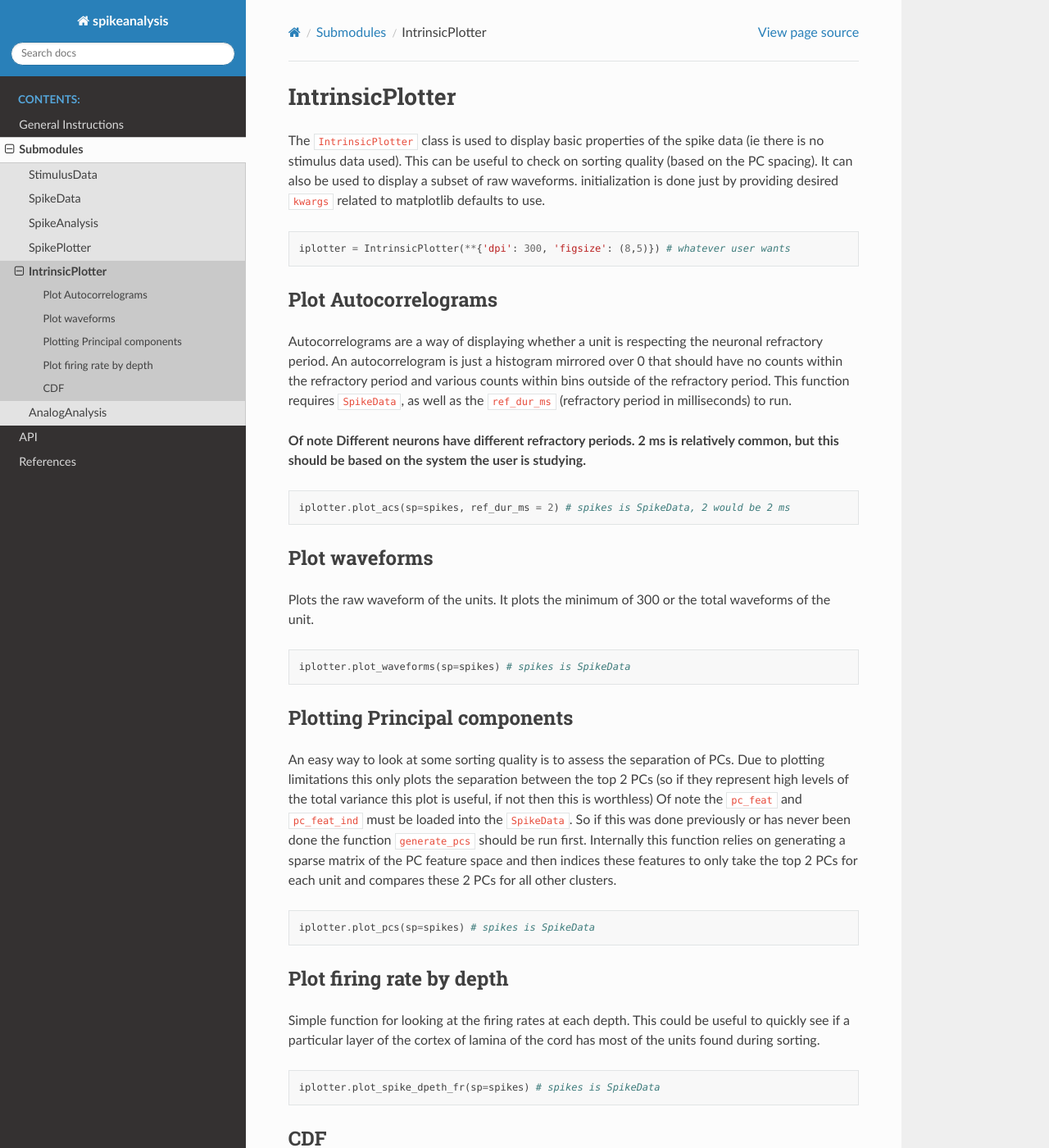
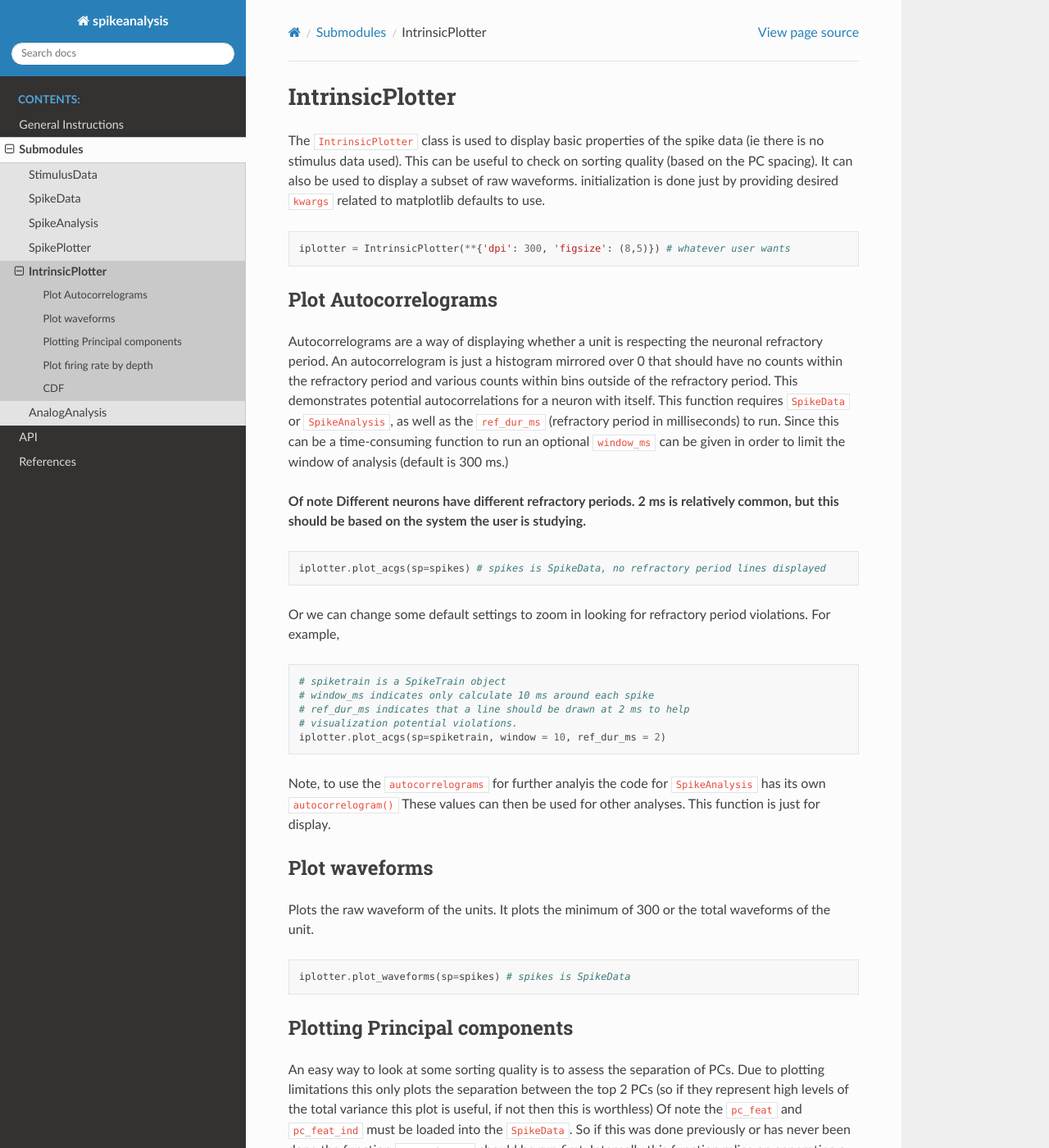
Before and after one commit to zm711/spikeanalysis, a Sphinx documentation site: the page built from docs/source/submodules/intrinsic_plotter.rst, in a window 1280 px wide and 1400 px high. Shown: the whole window at 82% size. Built offline with Sphinx 7.4.7 and the Read the Docs theme 2.0.0, drawn with Linux system fonts in a browser that asks for light colours; some of the changed text lies outside the part shown.

Commit message:
a couple more docs

```diff
--- a/docs/source/submodules/intrinsic_plotter.rst
+++ b/docs/source/submodules/intrinsic_plotter.rst
@@ -13,16 +13,31 @@ Plot Autocorrelograms
 ---------------------
 
 Autocorrelograms are a way of displaying whether a unit is respecting the neuronal refractory period. An autocorrelogram is just a histogram mirrored
-over 0 that should have no counts within the refractory period and various counts within bins outside of the refractory period. This function requires
-:code:`SpikeData`, as well as the :code:`ref_dur_ms` (refractory period in milliseconds) to run.
+over 0 that should have no counts within the refractory period and various counts within bins outside of the refractory period. This demonstrates potential
+autocorrelations for a neuron with itself. This function requires :code:`SpikeData` or :code:`SpikeAnalysis`, as well as the :code:`ref_dur_ms`
+(refractory period in milliseconds) to run. Since this can be a time-consuming function to run an optional :code:`window_ms` can be given in order to
+limit the window of analysis (default is 300 ms.)
 
 **Of note Different neurons have different refractory periods. 2 ms is relatively common, but this should be based on the system the user is studying.**
 
 
 .. code-block:: python
 
-    iplotter.plot_acs(sp=spikes, ref_dur_ms = 2) # spikes is SpikeData, 2 would be 2 ms
+    iplotter.plot_acgs(sp=spikes) # spikes is SpikeData, no refractory period lines displayed
 
+Or we can change some default settings to zoom in looking for refractory period violations. For example,
+
+.. code-block:: python
+
+    # spiketrain is a SpikeTrain object
+    # window_ms indicates only calculate 10 ms around each spike
+    # ref_dur_ms indicates that a line should be drawn at 2 ms to help
+    # visualization potential violations.
+    iplotter.plot_acgs(sp=spiketrain, window = 10, ref_dur_ms = 2)
+
+
+Note, to use the :code:`autocorrelograms` for further analyis the code for :code:`SpikeAnalysis` has its own :code:`autocorrelogram()` These values
+can then be used for other analyses. This function is just for display.
 
 Plot waveforms
 --------------
@@ -61,4 +76,9 @@ lamina of the cord has most of the units found during sorting.
 CDF
 ---
 
-WIP
+A cumulative distribution function helps indicate the distribition of spike rates, depths, and amplitudes of a dataset based on the templates
+analyzed.
+
+.. code-block:: python
+
+    iplotter.plot_cdf(sp=spikes) # spikes is SpikeData
```
